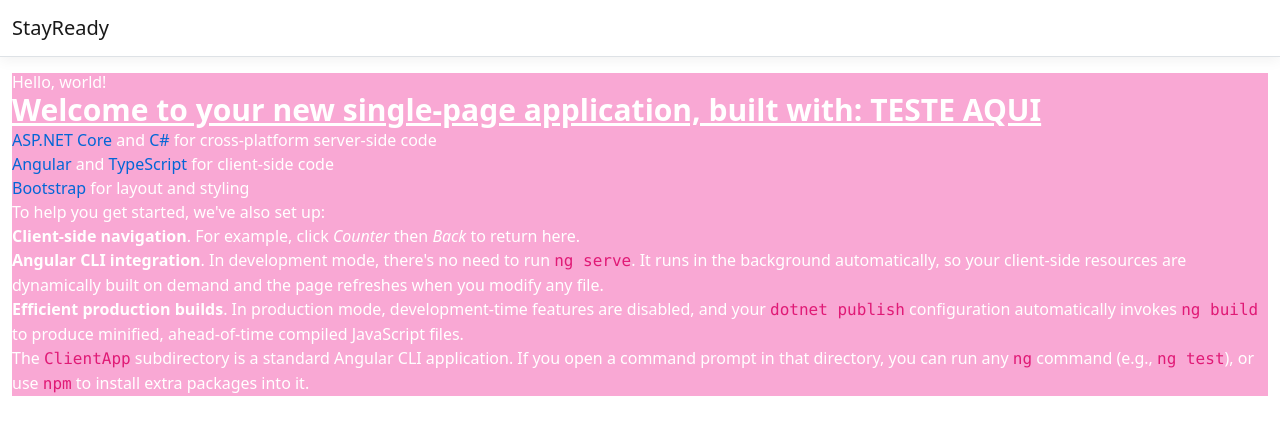
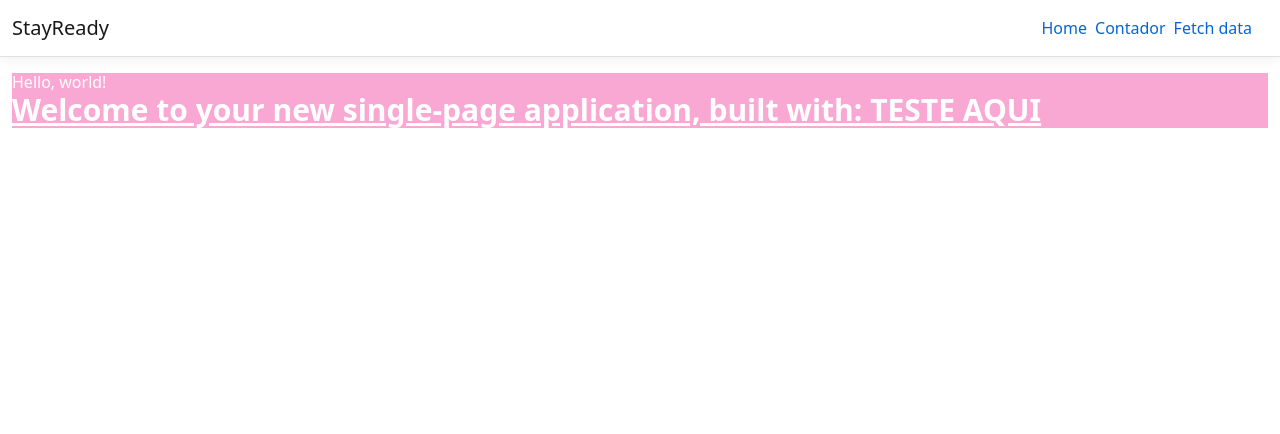
Before and after one commit to BarbosaThaissa/deliver-dine-app, an Angular app in the folder StayReady/ClientApp/: page / in a window 1280 px wide. Shown: the top 434 px of the page. Built offline with nearby package versions, Linux system fonts and the light colour scheme.

Commit message:
feat: set up

```diff
--- a/StayReady/ClientApp/src/app/app.module.ts
+++ b/StayReady/ClientApp/src/app/app.module.ts
@@ -6,7 +6,7 @@
 
 import { AppComponent } from './app.component';
 import { NavMenuComponent } from './nav-menu/nav-menu.component';
-import { HomeComponent } from './home/home.component';
+import { HomeComponent } from './pages/home/home.component';
 import { CounterComponent } from './counter/counter.component';
 import { FetchDataComponent } from './fetch-data/fetch-data.component';
 
--- a/StayReady/ClientApp/src/app/home/home.component.html
+++ /dev/null
@@ -1,18 +0,0 @@
-<div class="bg-pink-300 text-white">
-
-  <h1>Hello, world!</h1>
-  <p class="text-3xl font-bold underline">Welcome to your new single-page application, built with: TESTE AQUI</p>
-<ul>
-  <li><a href='https://get.asp.net/'>ASP.NET Core</a> and <a href='https://msdn.microsoft.com/en-us/library/67ef8sbd.aspx'>C#</a> for cross-platform server-side code</li>
-  <li><a href='https://angular.io/'>Angular</a> and <a href='http://www.typescriptlang.org/'>TypeScript</a> for client-side code</li>
-  <li><a href='http://getbootstrap.com/'>Bootstrap</a> for layout and styling</li>
-</ul>
-<p>To help you get started, we've also set up:</p>
-<ul>
-  <li><strong>Client-side navigation</strong>. For example, click <em>Counter</em> then <em>Back</em> to return here.</li>
-  <li><strong>Angular CLI integration</strong>. In development mode, there's no need to run <code>ng serve</code>. It runs in the background automatically, so your client-side resources are dynamically built on demand and the page refreshes when you modify any file.</li>
-  <li><strong>Efficient production builds</strong>. In production mode, development-time features are disabled, and your <code>dotnet publish</code> configuration automatically invokes <code>ng build</code> to produce minified, ahead-of-time compiled JavaScript files.</li>
-</ul>
-<p>The <code>ClientApp</code> subdirectory is a standard Angular CLI application. If you open a command prompt in that directory, you can run any <code>ng</code> command (e.g., <code>ng test</code>), or use <code>npm</code> to install extra packages into it.</p>
-
-</div>
--- a/StayReady/ClientApp/src/app/nav-menu/nav-menu.component.html
+++ b/StayReady/ClientApp/src/app/nav-menu/nav-menu.component.html
@@ -15,28 +15,17 @@
       >
         <span class="navbar-toggler-icon"></span>
       </button>
-      <div
-        class="navbar-collapse collapse d-sm-inline-flex justify-content-end"
-        [ngClass]="{ show: isExpanded }"
-      >
-        <ul class="navbar-nav flex-grow">
+
+      <div class="mr-4">
+        <ul class="flex gap-2">
           <li
-            class="nav-item"
             [routerLinkActive]="['link-active']"
             [routerLinkActiveOptions]="{ exact: true }"
           >
-            <a class="nav-link text-dark" [routerLink]="['/']">Home</a>
+            <a [routerLink]="['/']">Home</a>
           </li>
-          <li class="nav-item" [routerLinkActive]="['link-active']">
-            <a class="nav-link text-dark" [routerLink]="['/counter']"
-              >Counter</a
-            >
-          </li>
-          <li class="nav-item" [routerLinkActive]="['link-active']">
-            <a class="nav-link text-dark" [routerLink]="['/fetch-data']"
-              >Fetch data</a
-            >
-          </li>
+          <li><a [routerLink]="['/counter']">Contador</a></li>
+          <li><a [routerLink]="['/fetch-data']">Fetch data</a></li>
         </ul>
       </div>
     </div>
--- /dev/null
+++ b/StayReady/ClientApp/src/app/pages/home/home.component.html
@@ -0,0 +1,6 @@
+<div class="bg-pink-300 text-white">
+  <h1>Hello, world!</h1>
+  <p class="text-3xl font-bold underline">
+    Welcome to your new single-page application, built with: TESTE AQUI
+  </p>
+</div>
```
Also changed, not shown: StayReady/ClientApp/src/app/app.server.module.ts (deleted, +0 -11 lines), StayReady/ClientApp/src/app/pages/home/home.component.ts (renamed from StayReady/ClientApp/src/app/home/home.component.ts).
